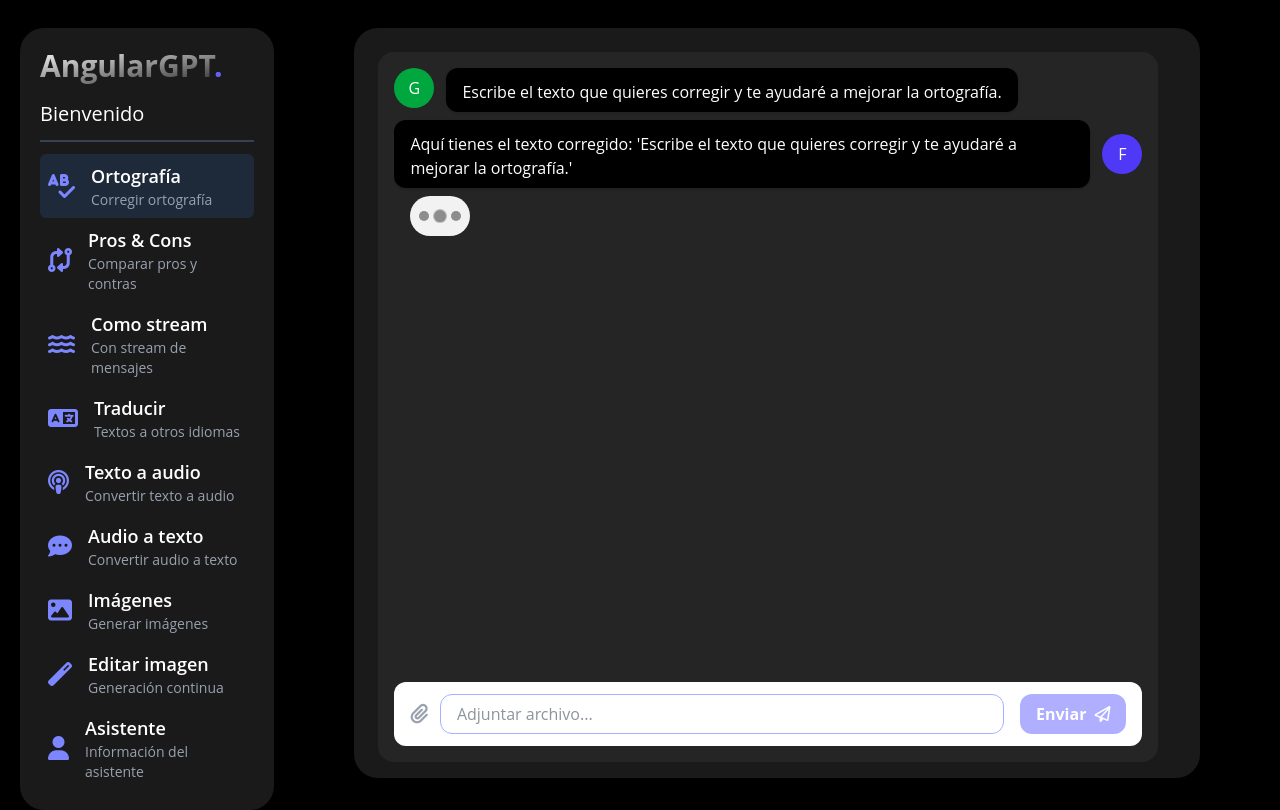
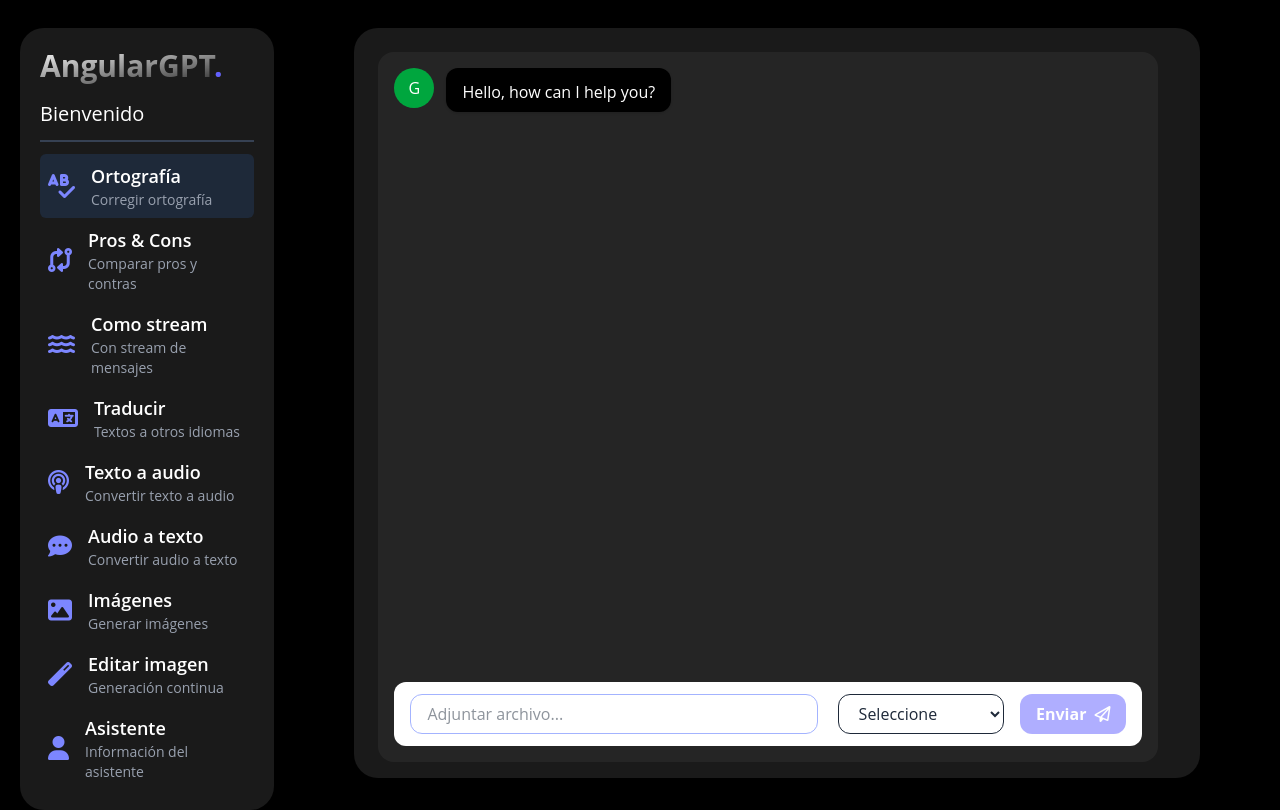
Before and after one commit to Tirano61/Angular-Gpt, an Angular app: page /orthography in a window 1280 px wide. Built offline with nearby package versions, Linux system fonts and the light colour scheme.

Commit message:
Terminando el selected para crear el template

```diff
--- /dev/null
+++ b/src/app/interfaces/message.interface.ts
@@ -0,0 +1,6 @@
+
+
+export interface MessageInterface {
+    text: string;
+    isGpt: boolean;
+}
--- a/src/app/presentation/components/text-boxes/textMessageBoxFile/textMessageBoxFile.component.html
+++ b/src/app/presentation/components/text-boxes/textMessageBoxFile/textMessageBoxFile.component.html
@@ -21,8 +21,6 @@
             class="w-full flex  border rounded-xl text-gray-800 focus:outline-none focus:border-indigo-300 pl-4 h-10"
             [placeholder]="placeHolder"
             formControlName="prompt"
-            [autocomplete]="desableCorrections ? 'on' : 'off'"
-            [spellcheck]="desableCorrections ? 'on' : 'off'"
         />
     </div>
   </div>
--- a/src/app/presentation/components/text-boxes/textMessageBoxFile/textMessageBoxFile.component.ts
+++ b/src/app/presentation/components/text-boxes/textMessageBoxFile/textMessageBoxFile.component.ts
@@ -21,7 +21,6 @@ export interface TextMessageEvent {
 export class TextMessageBoxFileComponent {
 
   @Input() placeHolder: string = '';
-    @Input() desableCorrections: boolean = false;
 
   @Output() onMessage = new EventEmitter<TextMessageEvent>();
 
--- /dev/null
+++ b/src/app/presentation/components/text-boxes/textMessageBoxSlect/textMessageBoxSlect.component.html
@@ -0,0 +1,35 @@
+<form
+    [formGroup]="messageForm"
+    (ngSubmit)="handleSubmit()"
+    class="flex flex-row items-center h-16 rounded-xl bg-white w-full px-4">
+
+    <div class="flex-grow">
+        <div class="flex">
+            <input type="text" autofocus
+                class="w-full flex  border rounded-xl text-gray-800 focus:outline-none focus:border-indigo-300 pl-4 h-10"
+                [placeholder]="placeHolder"
+                formControlName="prompt"
+            />
+
+            <select
+            formControlName="selectedOption"
+            class="w-2/5 ml-5 border rounded-xl text-gray-800 focus:outline-none focus:border-indigo-300 pl-4 h-10">
+                <option value="">Seleccione</option>
+                @for (option of options; track option.id) {
+                    <option [value]="option.id">{{ option.text }}</option>
+                }
+            </select>
+
+        </div>
+    </div>
+    <div class="ml-4">
+        <button
+            class="btn-primary"
+            type="submit"
+            [disabled]="messageForm.invalid"
+        >
+            <span class="mr-2">Enviar</span>
+            <i class="fa-regular fa-paper-plane"></i>
+        </button>
+    </div>
+</form>
--- /dev/null
+++ b/src/app/presentation/components/text-boxes/textMessageBoxSlect/textMessageBoxSlect.component.ts
@@ -0,0 +1,48 @@
+import { CommonModule } from '@angular/common';
+import { ChangeDetectionStrategy, Component, EventEmitter, inject, Input, Output } from '@angular/core';
+import { FormBuilder, ReactiveFormsModule, Validators } from '@angular/forms';
+import { TextMessageBoxComponent } from '../textMessageBox/textMessageBox.component';
+
+interface Option{
+  id: string;
+  text: string;
+}
+
+export interface TextMessageBoxSelectEvent {
+  prompt: string;
+  selectedOption: string;
+}
+
+@Component({
+  selector: 'app-text-message-box-slect',
+  standalone: true,
+  imports: [
+    CommonModule,
+    ReactiveFormsModule,
+  ],
+  templateUrl: './textMessageBoxSlect.component.html',
+  changeDetection: ChangeDetectionStrategy.OnPush,
+})
+export class TextMessageBoxSlectComponent {
+
+  @Input() placeHolder: string = '';
+  @Input({ required: true }) options!: Option[];
+
+  @Output() onMessage = new EventEmitter<TextMessageBoxSelectEvent>();
+
+  public fb = inject(FormBuilder);
+  public messageForm = this.fb.group({
+    prompt: [ '', Validators.required ],
+    selectedOption: [ '', Validators.required ],
+  });
+
+  handleSubmit() {
+    if (this.messageForm.invalid) return;
+    const { prompt, selectedOption } = this.messageForm.value;
+    console.log('handleSubmit', prompt);
+    this.onMessage.emit({ prompt: prompt!, selectedOption: selectedOption! });
+    this.messageForm.reset();
+
+  }
+
+}
--- a/src/app/presentation/pages/orthographyPage/orthographyPage.component.html
+++ b/src/app/presentation/pages/orthographyPage/orthographyPage.component.html
@@ -2,13 +2,23 @@
 	<div class="chat-messages">
 		<div class="grid gap-y-2">
 			<!-- Chat messages will be rendered here -->
-			<app-chat-message
-				text="Escribe el texto que quieres corregir y te ayudaré a mejorar la ortografía."
-			/>
-			<app-my-message
-				text="Aquí tienes el texto corregido: 'Escribe el texto que quieres corregir y te ayudaré a mejorar la ortografía.'"
-			/>
-			<app-typing-loader />
+
+			@for (message of messages(); track $index) {
+				@if(message.isGpt){
+					<app-chat-message
+						[text]="message.text"
+					/>
+				}@else {
+					<app-my-message
+						[text]="message.text"
+					/>
+				}
+			}
+
+			@if (isLoading()) {
+				<app-typing-loader />
+			}
+
 		</div>
 	</div>
 	<!-- MessageBox -->
@@ -16,8 +26,13 @@
 			[placeHolder]="'Escribe tu mensaje...'"
 			(onMessage)="handleMessage($event)"
 		/> -->
-		<app-text-message-box-file
+		<!-- <app-text-message-box-file
 			[placeHolder]="'Adjuntar archivo...'"
 			(onMessage)="handleMessageWithFile($event)"
+		/> -->
+		<app-text-message-box-slect
+			[placeHolder]="'Adjuntar archivo...'"
+			[options]="[{id: '1', text: '1'}, {id: '2', text: '2'}]"
+			(onMessage)="handleMessageWithSelect($event)"
 		/>
 </div>
--- a/src/app/presentation/pages/orthographyPage/orthographyPage.component.ts
+++ b/src/app/presentation/pages/orthographyPage/orthographyPage.component.ts
@@ -1,10 +1,13 @@
 import { CommonModule } from '@angular/common';
-import { ChangeDetectionStrategy, Component } from '@angular/core';
+import { ChangeDetectionStrategy, Component, signal } from '@angular/core';
 import { ChatMessageComponent } from '@components/chats-bubbles/chatMessage/chatMessage.component';
 import { MyMessageComponent } from '@components/chats-bubbles/myMessage/myMessage.component';
 import { TextMessageBoxComponent } from '@components/text-boxes/textMessageBox/textMessageBox.component';
 import { TextMessageBoxFileComponent, TextMessageEvent } from '@components/text-boxes/textMessageBoxFile/textMessageBoxFile.component';
+import { TextMessageBoxSelectEvent, TextMessageBoxSlectComponent } from '@components/text-boxes/textMessageBoxSlect/textMessageBoxSlect.component';
 import { TypingLoaderComponent } from '@components/typingLoader/typingLoader.component';
+import { MessageInterface } from '@interfaces/message.interface';
+
 
 
 @Component({
@@ -17,11 +20,15 @@ import { TypingLoaderComponent } from '@components/typingLoader/typingLoader.com
     TypingLoaderComponent,
     TextMessageBoxComponent,
     TextMessageBoxFileComponent,
+    TextMessageBoxSlectComponent,
   ],
   templateUrl: './orthographyPage.component.html',
   changeDetection: ChangeDetectionStrategy.OnPush,
 })
 export default class OrthographyPageComponent {
+  public messages = signal<MessageInterface[]>([{text: 'Hello, how can I help you?', isGpt: true}]);
+  public isLoading = signal(false);
+
   handleMessage(prompt: string) {
     console.log('Received message:', prompt);
   }
@@ -29,4 +36,7 @@ export default class OrthographyPageComponent {
     console.log('Received message:', prompt);
     console.log('Received file:', file);
   }
+  handleMessageWithSelect( event: TextMessageBoxSelectEvent ) {
+    console.log('Received message with select', event);
+  }
 }
```
Lines whose indentation alone changed are shown as unchanged.
